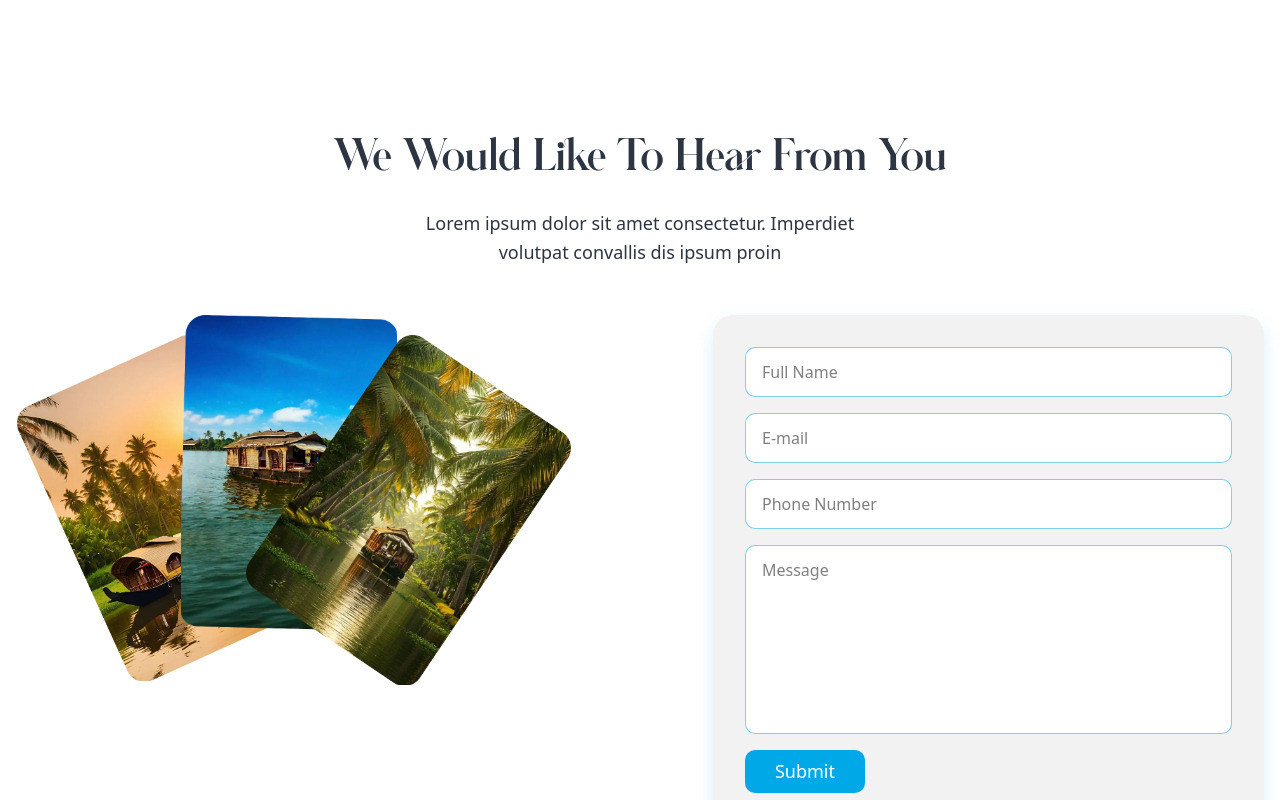
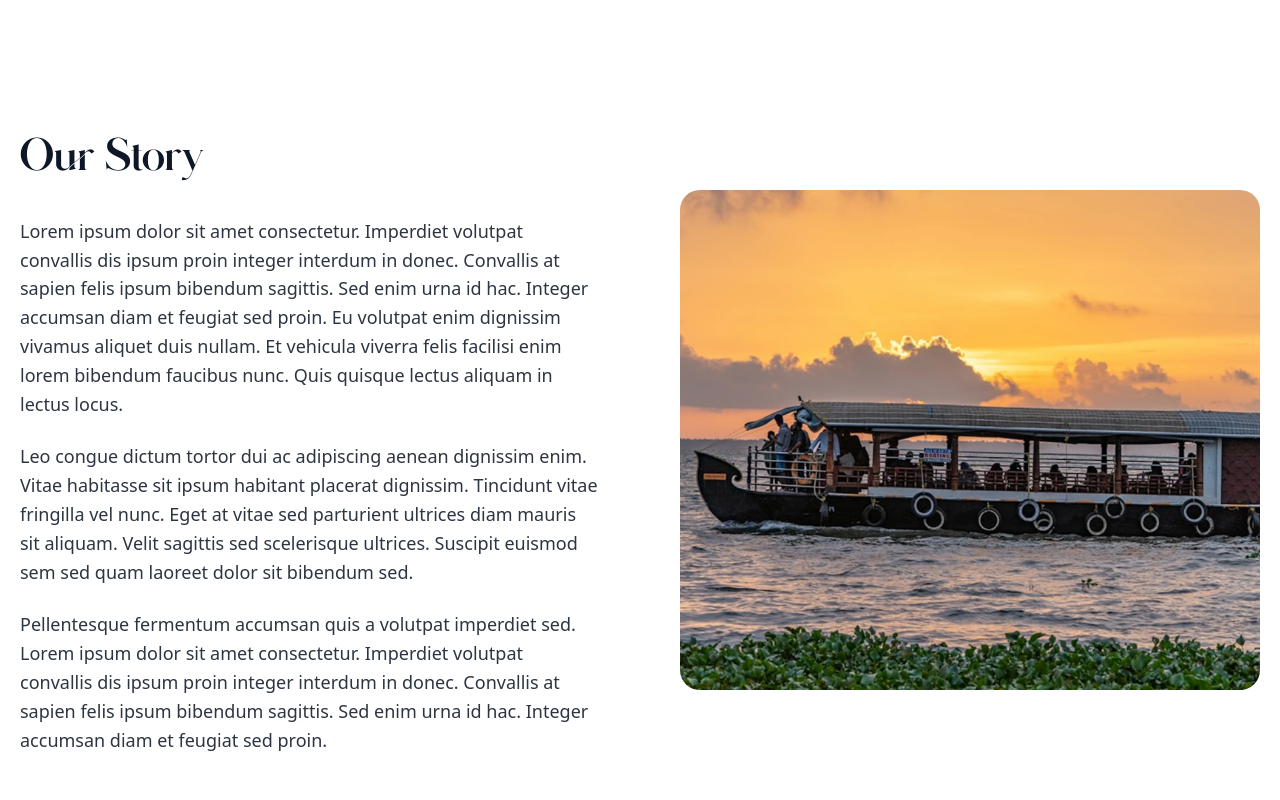
Before and after one commit to SumoodAmeen/Houseboat_frontend, a React (Vite) app: page /about-us in a window 1280 px wide. Shown: the part 1520-2320 px from the top of the page. Built offline with nearby package versions, Linux system fonts and the light colour scheme.

Commit message:
about us page our story completed

```diff
--- a/src/components/aboutus_page_components/OurStory.jsx
+++ b/src/components/aboutus_page_components/OurStory.jsx
@@ -0,0 +1,46 @@
+import React from 'react';
+import boat1 from '../../assets/about/boat1.webp';
+
+const OurStory = () => {
+    return (
+        <section className="w-full py-[50px] md:py-[80px] px-4 bg-white">
+            <div className="max-w-[1240px] mx-auto flex flex-col md:flex-row items-center gap-[40px] md:gap-[80px]">
+                {/* Text Content - Left on Desktop, Top on Mobile */}
+                <div className="w-full md:w-1/2 order-1 md:order-1">
+                    <h2 className="font-glitten text-[24px] md:text-[40px] text-[#0E1727] font-normal mb-6 md:mb-8">
+                        Our Story
+                    </h2>
+                    <p className="text-[14px] md:text-[18px] text-[#2D3542] font-normal leading-[1.6] mb-6">
+                        Lorem ipsum dolor sit amet consectetur. Imperdiet volutpat convallis dis ipsum proin integer interdum in donec.
+                        Convallis at sapien felis ipsum bibendum sagittis. Sed enim urna id hac. Integer accumsan diam et feugiat sed proin.
+                        Eu volutpat enim dignissim vivamus aliquet duis nullam. Et vehicula viverra felis facilisi enim lorem bibendum faucibus nunc.
+                        Quis quisque lectus aliquam in lectus locus.
+                    </p>
+                    <p className="text-[14px] md:text-[18px] text-[#2D3542] font-normal leading-[1.6] mb-6">
+                        Leo congue dictum tortor dui ac adipiscing aenean dignissim enim. Vitae habitasse sit ipsum habitant placerat dignissim.
+                        Tincidunt vitae fringilla vel nunc. Eget at vitae sed parturient ultrices diam mauris sit aliquam.
+                        Velit sagittis sed scelerisque ultrices. Suscipit euismod sem sed quam laoreet dolor sit bibendum sed.
+                    </p>
+                    <p className="text-[14px] md:text-[18px] text-[#2D3542] font-normal leading-[1.6]">
+                        Pellentesque fermentum accumsan quis a volutpat imperdiet sed.
+                        Lorem ipsum dolor sit amet consectetur. Imperdiet volutpat convallis dis ipsum proin integer interdum in donec.
+                        Convallis at sapien felis ipsum bibendum sagittis. Sed enim urna id hac. Integer accumsan diam et feugiat sed proin.
+                    </p>
+                </div>
+
+                {/* Image - Right on Desktop, Bottom on Mobile */}
+                <div className="w-full md:w-1/2 order-2 md:order-2">
+                    <div className="w-full h-[300px] md:h-[500px] rounded-[20px] overflow-hidden">
+                        <img
+                            src={boat1}
+                            alt="Our Story - Houseboat"
+                            className="w-full h-full object-cover"
+                        />
+                    </div>
+                </div>
+            </div>
+        </section>
+    );
+};
+
+export default OurStory;
--- a/src/pages/AboutUsPage.jsx
+++ b/src/pages/AboutUsPage.jsx
@@ -2,6 +2,7 @@ import { useState } from 'react'
 import Navbar from '../components/landing_page_components/Navbar'
 import Hero from '../components/aboutus_page_components/Hero'
 import AboutUs from '../components/aboutus_page_components/AboutUs'
+import OurStory from '../components/aboutus_page_components/OurStory'
 import ContactUs from '../components/landing_page_components/ContactUs'
 import Footer from '../components/landing_page_components/Footer'
 
@@ -12,6 +13,7 @@ function Details() {
             <Navbar />
             <Hero />
             <AboutUs />
+            <OurStory />
             <ContactUs />
             <Footer />
         </>
```
Also changed, not shown: src/assets/gallery/Group 223.png (added), 1 other file (tests, documents, lock files or other folders).
